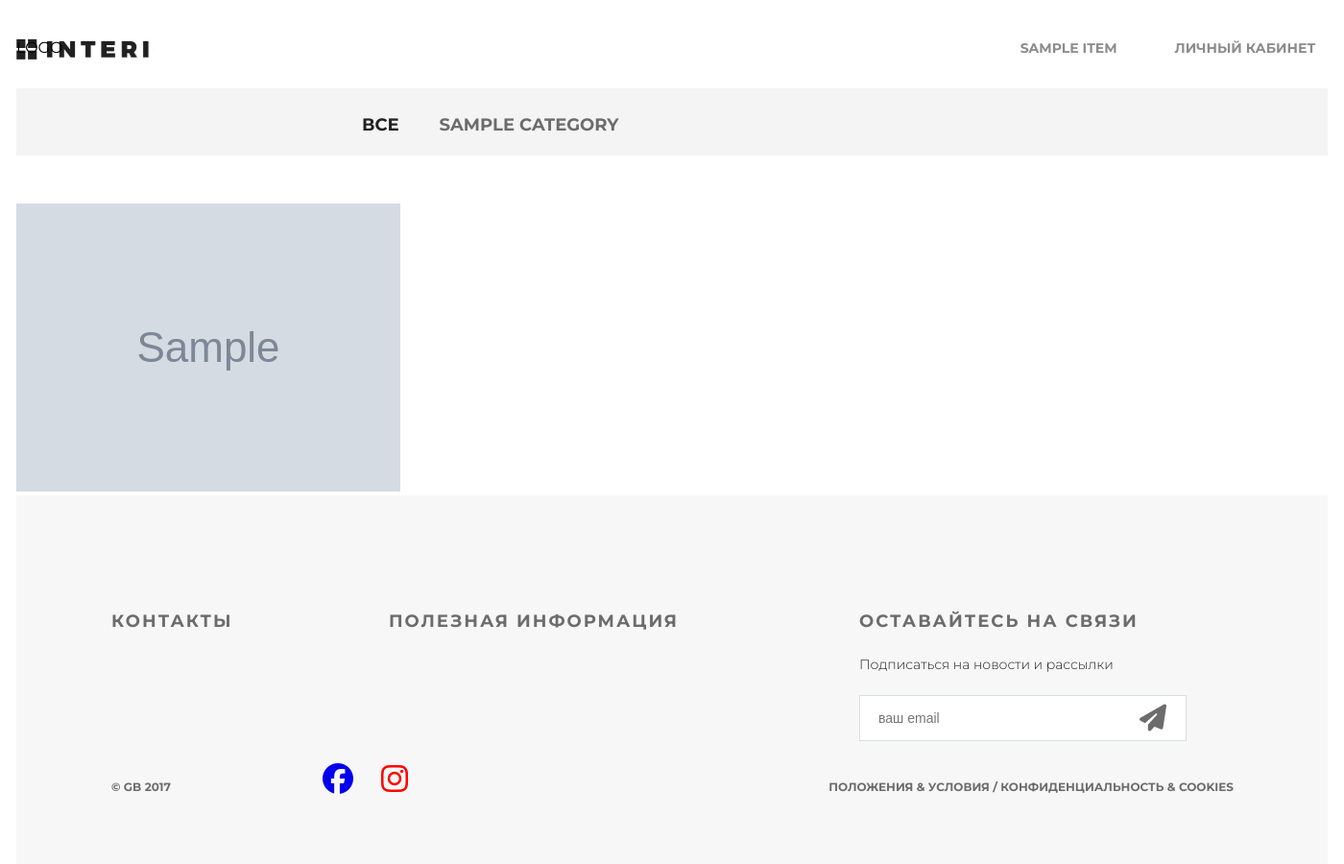
After one commit to s-3m/new_shop, a Django app: template new_shop/mainapp/templates/mainapp/prod_list.html in a window 1400 px wide. The commit adds this page. Shown: the whole page at 96% size. Run offline with Django 4.2, Linux system fonts and the light colour scheme; tables that the repository leaves empty hold one stand-in row (values such as "Sample post"); the template is opened without the code that fills it: values that come from a table or form of the project are taken from there, most other values are stand-ins (such as "Sample title", 1, 10 or a date in 2020); grey boxes marked "Sample" are stand-in pictures; some libraries are stand-ins or nearby versions.

Commit message:
Add Page Products in category

```diff
--- a/new_shop/mainapp/static/mainapp/css/style.css
+++ b/new_shop/mainapp/static/mainapp/css/style.css
@@ -1125,3 +1125,10 @@ td:first-child {
 .related-products a:hover .text{
 	display: block;
 }
+
+.prod_list {
+	display: flex;
+	max-width: 100%;
+	justify-content: space-between;
+	margin-top: 50px;
+}
--- a/new_shop/mainapp/templates/mainapp/base.html
+++ b/new_shop/mainapp/templates/mainapp/base.html
@@ -7,7 +7,6 @@
 	{% block title %}
 	{% endblock %}
 	<link rel="stylesheet" type="text/css" href="{% static 'mainapp/css/style.css' %}">
-{#	<link rel="stylesheet" href="{% static 'mainapp/fonts/css/font-awesome.min.css' %}">#}
     <script src="https://kit.fontawesome.com/3fc7777404.js" crossorigin="anonymous"></script>
 </head>
 <body>
--- /dev/null
+++ b/new_shop/mainapp/templates/mainapp/include/category_menu.html
@@ -0,0 +1,8 @@
+<div class="links clearfix">
+    <ul class="links-menu">
+        <li><a href="#" class="active">все</a></li>
+        {% for item in categorys %}
+            <li><a href="{{ item.get_absolute_url }}">{{ item.category_name }}</a></li>
+        {% endfor %}
+    </ul>
+</div>
--- /dev/null
+++ b/new_shop/mainapp/templates/mainapp/prod_list.html
@@ -0,0 +1,18 @@
+{% extends 'mainapp/base.html' %}
+
+{% block title %}
+     <title>{{ title|capfirst }}</title>
+{% endblock %}
+
+{% block content %}
+    {% include 'mainapp/include/category_menu.html' %}
+    <div class="prod_list">
+        {% for item in object_list %}
+            <div class="product_item">
+                <div class="product_item_img">
+                     <img src="{{ item.img.url }}" alt="">
+                </div>
+            </div>
+        {% endfor %}
+    </div>
+{% endblock %}
--- a/new_shop/mainapp/urls.py
+++ b/new_shop/mainapp/urls.py
@@ -7,6 +7,6 @@ urlpatterns = [
     path('', HomePage.as_view(), name='home'),
     path('products', MainProduct.as_view(), name='prod_page'),
     path('contacts', contacts, name='contacts'),
-    path('category/<slug:category_slug>/', HomePage.as_view(), name='category'),
+    path('category/<slug:category_slug>/', CategoryProductsList.as_view(), name='category'),
     # path('product/<int:prod_id>/', name='product')
 ]
```
Also changed, not shown: new_shop/mainapp/templates/mainapp/products.html (+1 -8 lines), new_shop/mainapp/views.py (+13 -5 lines), 1 other file.
